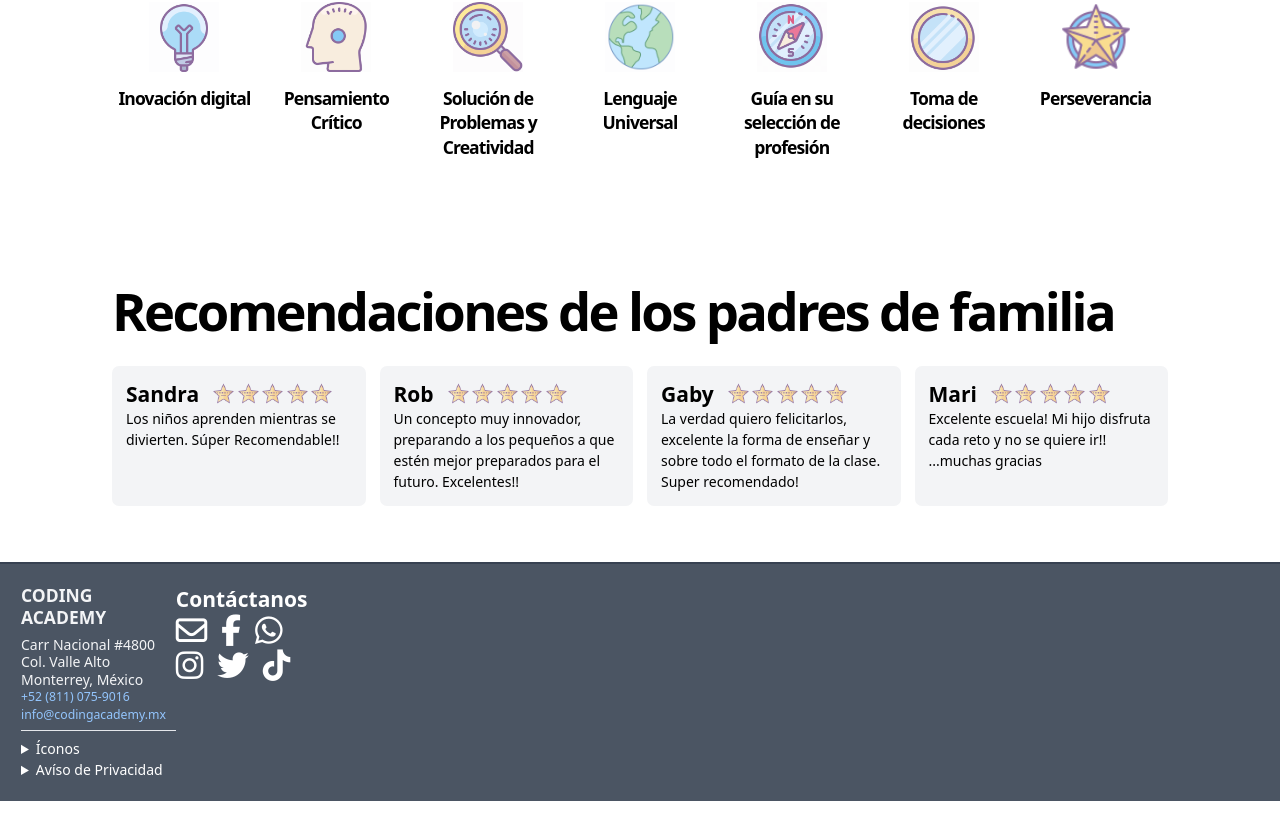
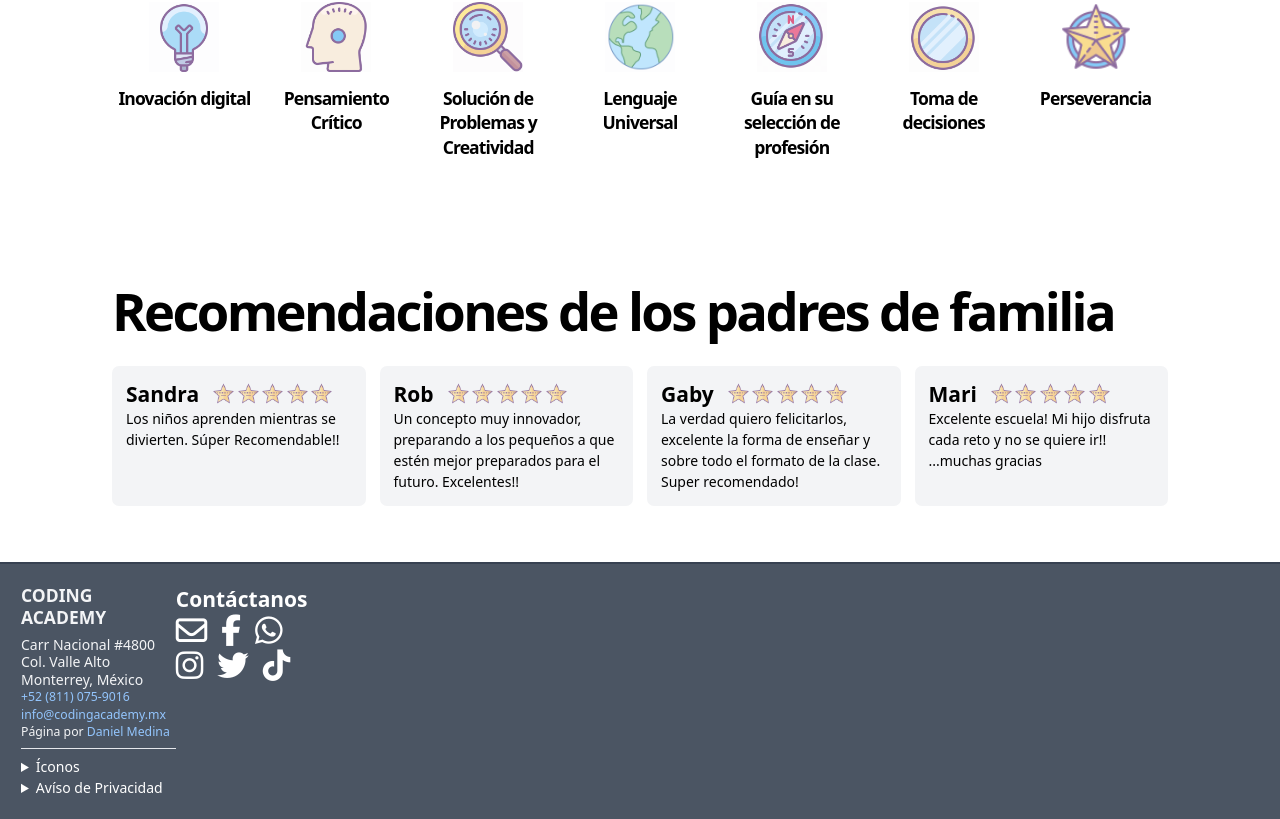
Before and after one commit to dnrm/ca, a React (Create React App) app: page / in a window 1280 px wide. Shown: the part 3351-4170 px from the top of the page. Built offline with nearby package versions, Linux system fonts and the light colour scheme.

Commit message:
Signed website :D

```diff
--- a/src/components/Footer.js
+++ b/src/components/Footer.js
@@ -37,6 +37,7 @@ const Footer = () => {
                             {" "}
                             info@codingacademy.mx
                         </a>
+                            <p>Página por <a href="https://medina.dev" className="text-blue-300">Daniel Medina</a></p>
                     </h3>
                     <hr className="my-2" />
                     <details className="text-white">
```
